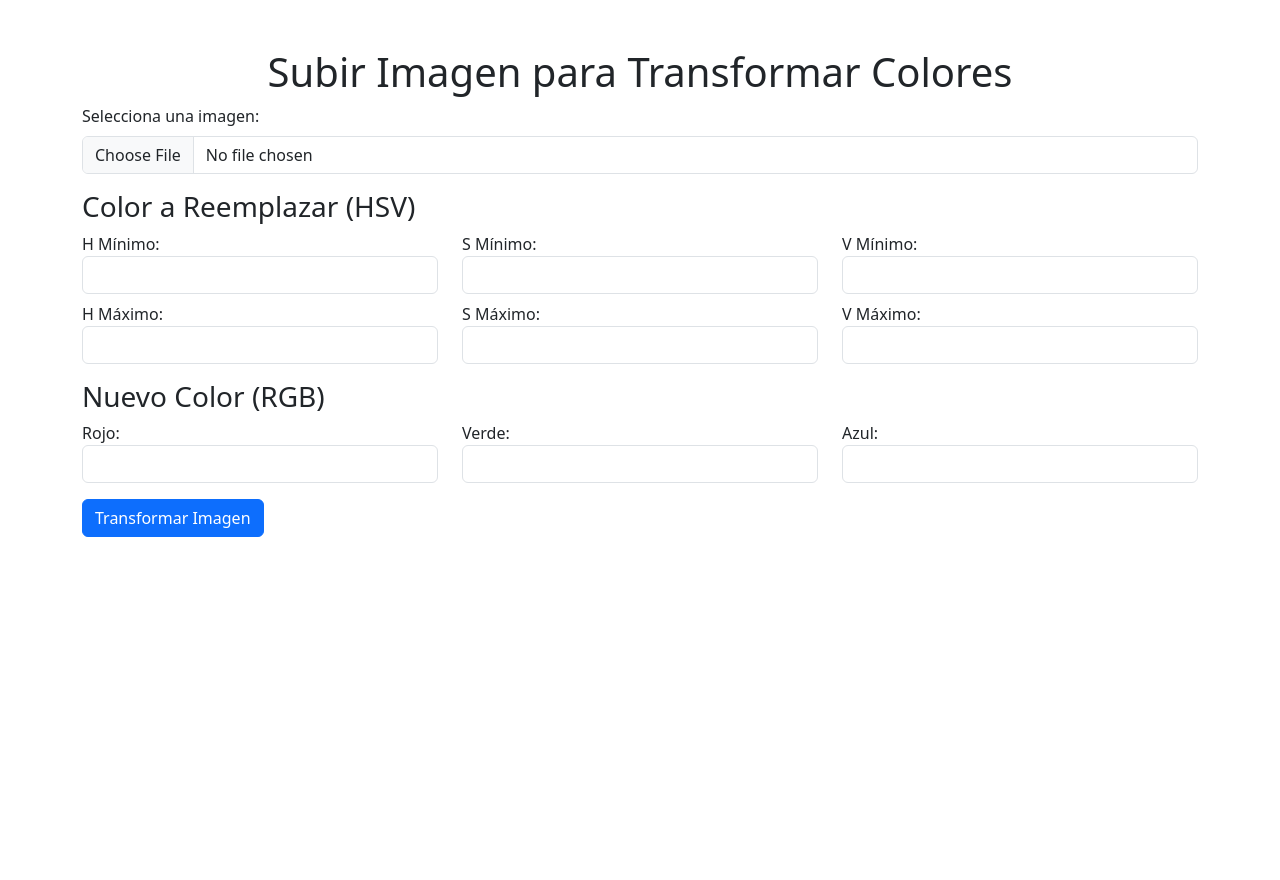
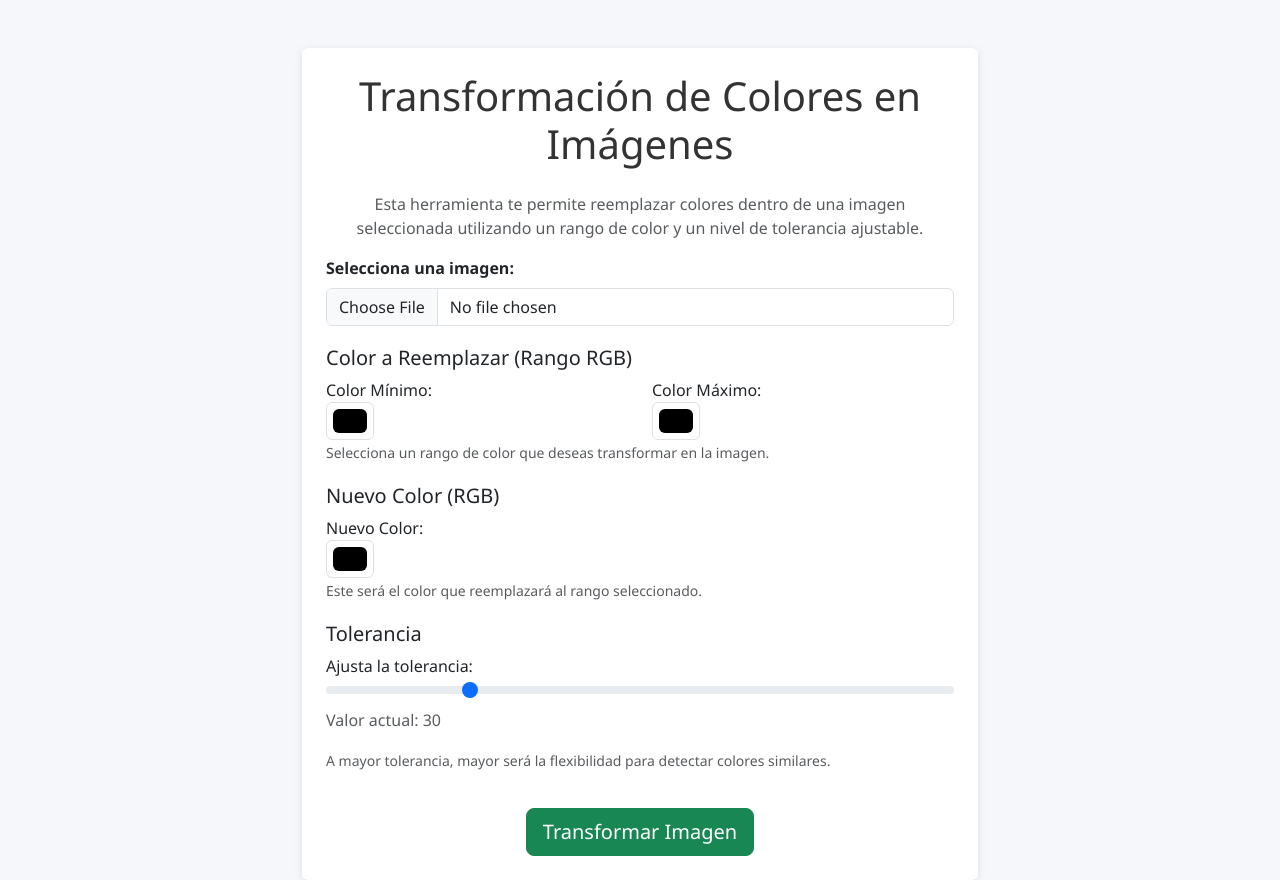
Before and after one commit to Aln22-F3r/Proyecto-Sistemas-Inteligentes, a Flask app: page / in a window 1280 px wide. Before the commit the page ends 537 px from the top, so only its background shows below. Run offline with Flask 3, Linux system fonts and the light colour scheme.

Commit message:
Transforma los colores de manera ya consistente y es la version casi definitiva

```diff
--- a/app.py
+++ b/app.py
@@ -9,27 +9,44 @@ UPLOAD_FOLDER = 'static/images'
 os.makedirs(UPLOAD_FOLDER, exist_ok=True)
 app.config['UPLOAD_FOLDER'] = UPLOAD_FOLDER
 
-# Función para transformar colores
-def transformar_colores(image_path, old_color, new_color):
-    image = cv2.imread(image_path)
+def hex_to_rgb(hex_color):
+    hex_color = hex_color.lstrip('#')
+    return [int(hex_color[i:i+2], 16) for i in (0, 2, 4)]
+
+def aplicar_filtro_color(image, old_rgb, new_color, tolerance=30):
     hsv = cv2.cvtColor(image, cv2.COLOR_BGR2HSV)
 
-    # Definir el rango de color a cambiar
-    lower_bound = np.array(old_color[:3])
-    upper_bound = np.array(old_color[3:])
+    # Convertir el color objetivo a HSV
+    color_hsv = cv2.cvtColor(np.uint8([[old_rgb[::-1]]]), cv2.COLOR_BGR2HSV)[0][0]
 
-    # Crear máscara para detectar el color seleccionado
+    # Crear rangos con tolerancia
+    lower_bound = np.clip(color_hsv - np.array([tolerance, 50, 50]), 0, 255)
+    upper_bound = np.clip(color_hsv + np.array([tolerance, 50, 50]), 0, 255)
+
+    # Crear una máscara de todos los colores dentro del rango
     mask = cv2.inRange(hsv, lower_bound, upper_bound)
 
-    # Suavizar la máscara para mejorar la detección
-    mask = cv2.GaussianBlur(mask, (5, 5), 0)
+    # Para suavizar, aplicamos un difusor sobre la máscara
+    blurred_mask = cv2.GaussianBlur(mask, (15, 15), 0)
 
-    # Cambiar el color detectado al nuevo color
-    image[mask > 0] = new_color
+    # Crear un nuevo color usando el color nuevo (solo cambiamos el matiz)
+    new_color_hsv = cv2.cvtColor(np.uint8([[new_color[::-1]]]), cv2.COLOR_BGR2HSV)[0][0]
 
-    # Guardar la imagen transformada
+    # Asegurarnos de que la saturación y luminosidad no cambien
+    hsv[blurred_mask > 0, 0] = new_color_hsv[0]
+
+    # Convertimos de nuevo a BGR para obtener la imagen procesada
+    result = cv2.cvtColor(hsv, cv2.COLOR_HSV2BGR)
+    return result
+
+def transformar_colores(image_path, old_rgb, new_color, tolerance=30):
+    image = cv2.imread(image_path)
+
+    # Aplicamos el filtro para cambiar el color de forma gradual
+    result = aplicar_filtro_color(image, old_rgb, new_color, tolerance)
+
     output_path = os.path.join(app.config['UPLOAD_FOLDER'], 'output.jpg')
-    cv2.imwrite(output_path, image)
+    cv2.imwrite(output_path, result)
     return output_path
 
 @app.route('/', methods=['GET', 'POST'])
@@ -40,22 +57,14 @@ def index():
             filepath = os.path.join(app.config['UPLOAD_FOLDER'], 'input.jpg')
             file.save(filepath)
 
-            # Obtener colores del formulario
-            old_h_min = int(request.form['old_h_min'])
-            old_s_min = int(request.form['old_s_min'])
-            old_v_min = int(request.form['old_v_min'])
-            old_h_max = int(request.form['old_h_max'])
-            old_s_max = int(request.form['old_s_max'])
-            old_v_max = int(request.form['old_v_max'])
+            # Leer colores desde el formulario
+            old_rgb = hex_to_rgb(request.form['old_rgb_min'])
+            new_color = hex_to_rgb(request.form['new_rgb'])
 
-            new_r = int(request.form['new_r'])
-            new_g = int(request.form['new_g'])
-            new_b = int(request.form['new_b'])
+            # Leer el valor de la tolerancia
+            tolerance = int(request.form['tolerance'])
 
-            old_color = [old_h_min, old_s_min, old_v_min, old_h_max, old_s_max, old_v_max]
-            new_color = [new_b, new_g, new_r]
-
-            output_path = transformar_colores(filepath, old_color, new_color)
+            output_path = transformar_colores(filepath, old_rgb, new_color, tolerance)
             return render_template('result.html', output_image='images/output.jpg')
 
     return render_template('index.html')
--- a/templates/index.html
+++ b/templates/index.html
@@ -2,67 +2,99 @@
 <html lang="es">
 <head>
     <meta charset="UTF-8">
-    <meta name="viewport" content="width=device-width, initial-scale=1.0">
     <title>Transformación de Colores</title>
     <link href="https://cdn.jsdelivr.net/npm/bootstrap@5.3.3/dist/css/bootstrap.min.css" rel="stylesheet">
+    <style>
+        body {
+            background: #f5f7fa;
+            font-family: 'Segoe UI', sans-serif;
+        }
+        .container {
+            max-width: 700px;
+        }
+        .preview {
+            max-width: 100%;
+            max-height: 300px;
+            margin-top: 10px;
+            border-radius: 10px;
+            border: 1px solid #ccc;
+        }
+        .form-section {
+            margin-bottom: 20px;
+        }
+        .card {
+            border: none;
+            box-shadow: 0 2px 8px rgba(0,0,0,0.1);
+        }
+        h1, h3 {
+            color: #333;
+        }
+    </style>
 </head>
 <body>
     <div class="container mt-5">
-        <h1 class="text-center">Subir Imagen para Transformar Colores</h1>
+        <div class="card p-4">
+            <h1 class="text-center mb-4">Transformación de Colores en Imágenes</h1>
+            <p class="text-center text-muted">Esta herramienta te permite reemplazar colores dentro de una imagen seleccionada utilizando un rango de color y un nivel de tolerancia ajustable.</p>
+
             <form action="/" method="post" enctype="multipart/form-data">
-            <div class="mb-3">
-                <label class="form-label">Selecciona una imagen:</label>
-                <input type="file" name="file" class="form-control" required>
+                <div class="form-section">
+                    <label class="form-label fw-bold">Selecciona una imagen:</label>
+                    <input type="file" name="file" class="form-control" accept="image/*" required onchange="previewImage(event)">
+                    <img id="imagePreview" class="preview" src="#" alt="Vista previa" style="display: none;">
                 </div>
 
-            <h3>Color a Reemplazar (HSV)</h3>
+                <div class="form-section">
+                    <h3 class="h5">Color a Reemplazar (Rango RGB)</h3>
                     <div class="row">
                         <div class="col">
-                    <label>H Mínimo:</label>
-                    <input type="number" name="old_h_min" class="form-control" min="0" max="179" required>
+                            <label>Color Mínimo:</label>
+                            <input type="color" name="old_rgb_min" class="form-control form-control-color" required>
                         </div>
                         <div class="col">
-                    <label>S Mínimo:</label>
-                    <input type="number" name="old_s_min" class="form-control" min="0" max="255" required>
-                </div>
-                <div class="col">
-                    <label>V Mínimo:</label>
-                    <input type="number" name="old_v_min" class="form-control" min="0" max="255" required>
+                            <label>Color Máximo:</label>
+                            <input type="color" name="old_rgb_max" class="form-control form-control-color" required>
                         </div>
                     </div>
-            <div class="row mt-2">
-                <div class="col">
-                    <label>H Máximo:</label>
-                    <input type="number" name="old_h_max" class="form-control" min="0" max="179" required>
+                    <small class="text-muted">Selecciona un rango de color que deseas transformar en la imagen.</small>
                 </div>
-                <div class="col">
-                    <label>S Máximo:</label>
-                    <input type="number" name="old_s_max" class="form-control" min="0" max="255" required>
+
+                <div class="form-section">
+                    <h3 class="h5">Nuevo Color (RGB)</h3>
+                    <label>Nuevo Color:</label>
+                    <input type="color" name="new_rgb" class="form-control form-control-color" required>
+                    <small class="text-muted">Este será el color que reemplazará al rango seleccionado.</small>
                 </div>
-                <div class="col">
-                    <label>V Máximo:</label>
-                    <input type="number" name="old_v_max" class="form-control" min="0" max="255" required>
+
+                <div class="form-section">
+                    <h3 class="h5">Tolerancia</h3>
+                    <label for="tolerance">Ajusta la tolerancia:</label>
+                    <input type="range" id="tolerance" name="tolerance" min="10" max="100" value="30" class="form-range">
+                    <p class="text-muted">Valor actual: <span id="toleranceValue">30</span></p>
+                    <small class="text-muted">A mayor tolerancia, mayor será la flexibilidad para detectar colores similares.</small>
+                </div>
+
+                <div class="text-center">
+                    <button type="submit" class="btn btn-success btn-lg mt-3">Transformar Imagen</button>
+                </div>
+            </form>
         </div>
     </div>
 
-            <h3 class="mt-3">Nuevo Color (RGB)</h3>
-            <div class="row">
-                <div class="col">
-                    <label>Rojo:</label>
-                    <input type="number" name="new_r" class="form-control" min="0" max="255" required>
-                </div>
-                <div class="col">
-                    <label>Verde:</label>
-                    <input type="number" name="new_g" class="form-control" min="0" max="255" required>
-                </div>
-                <div class="col">
-                    <label>Azul:</label>
-                    <input type="number" name="new_b" class="form-control" min="0" max="255" required>
-                </div>
-            </div>
+    <script>
+        function previewImage(event) {
+            const reader = new FileReader();
+            reader.onload = function () {
+                const preview = document.getElementById('imagePreview');
+                preview.src = reader.result;
+                preview.style.display = 'block';
+            };
+            reader.readAsDataURL(event.target.files[0]);
+        }
 
-            <button type="submit" class="btn btn-primary mt-3">Transformar Imagen</button>
-        </form>
-    </div>
+        document.getElementById('tolerance').addEventListener('input', function () {
+            document.getElementById('toleranceValue').innerText = this.value;
+        });
+    </script>
 </body>
 </html>
```
Also changed, not shown: static/images/output.jpg. Lines whose indentation alone changed are shown as unchanged.
